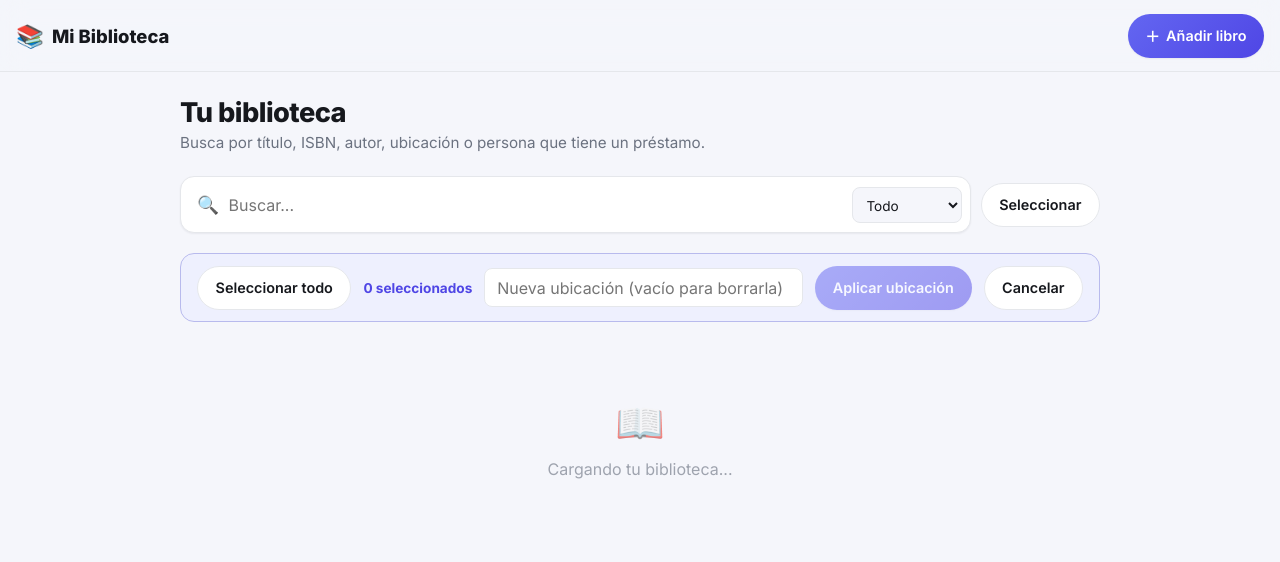
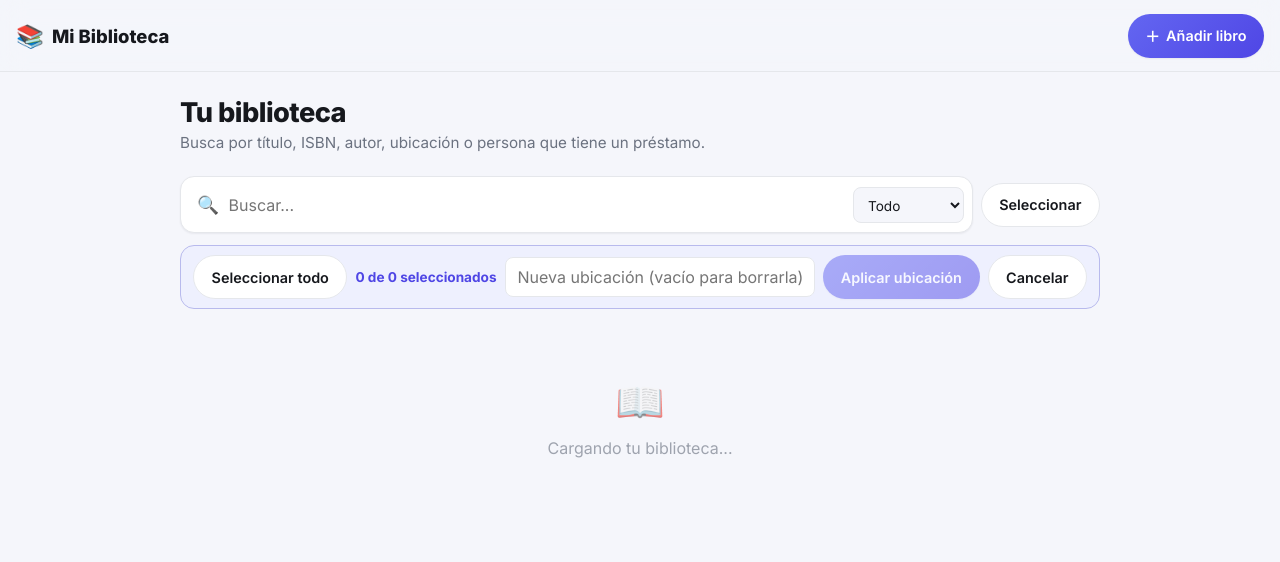
Before and after one commit to ajifernandez/biblioteca-personal, a Flask app: page / in a window 1280 px wide. Shown: the top 562 px of the page. Run offline with Flask 3, Linux system fonts and the light colour scheme; data that the repository does not hold is empty; parts of the project's set-up code (start-up, migrations or seed data) failed here and were passed over; some libraries are stand-ins or nearby versions.

Commit message:
Tighten toolbar/bulk-bar spacing and show selected/total count
Margins between the search toolbar, bulk-bar and book grid were too
wide. Selection count now reads "N de M seleccionados" instead of
just N.

```diff
--- a/static/style.css
+++ b/static/style.css
@@ -185,8 +185,8 @@ body {
 .toolbar-row {
   display: flex;
   align-items: center;
-  gap: 0.6rem;
-  margin-bottom: 1.25rem;
+  gap: 0.5rem;
+  margin-bottom: 0.75rem;
 }
 .toolbar-row .search-card { flex: 1; margin-bottom: 0; }
 
@@ -194,12 +194,12 @@ body {
   display: flex;
   align-items: center;
   flex-wrap: wrap;
-  gap: 0.75rem;
+  gap: 0.5rem;
   background: var(--primary-soft);
   border: 1px solid color-mix(in srgb, var(--primary) 35%, var(--border));
   border-radius: var(--radius);
-  padding: 0.7rem 1rem;
-  margin-bottom: 1.25rem;
+  padding: 0.55rem 0.75rem;
+  margin-bottom: 0.75rem;
 }
 #bulk-count {
   font-weight: 700;
--- a/templates/index.html
+++ b/templates/index.html
@@ -23,7 +23,7 @@
 
 <div id="bulk-bar" class="bulk-bar" hidden>
   <button type="button" id="select-all" class="btn btn-ghost">Seleccionar todo</button>
-  <span id="bulk-count">0 seleccionados</span>
+  <span id="bulk-count">0 de 0 seleccionados</span>
   <input type="text" id="bulk-location" name="location" placeholder="Nueva ubicación (vacío para borrarla)">
   <button
     type="button"
@@ -48,7 +48,7 @@
   function updateBulkBar() {
     var boxes = document.querySelectorAll('#results input[name="book_ids"]');
     var n = Array.prototype.filter.call(boxes, function (cb) { return cb.checked; }).length;
-    document.getElementById('bulk-count').textContent = n + (n === 1 ? ' seleccionado' : ' seleccionados');
+    document.getElementById('bulk-count').textContent = n + ' de ' + boxes.length + ' seleccionados';
     document.getElementById('bulk-apply').disabled = n === 0;
     document.getElementById('select-all').textContent =
       boxes.length > 0 && n === boxes.length ? 'Deseleccionar todo' : 'Seleccionar todo';
```
